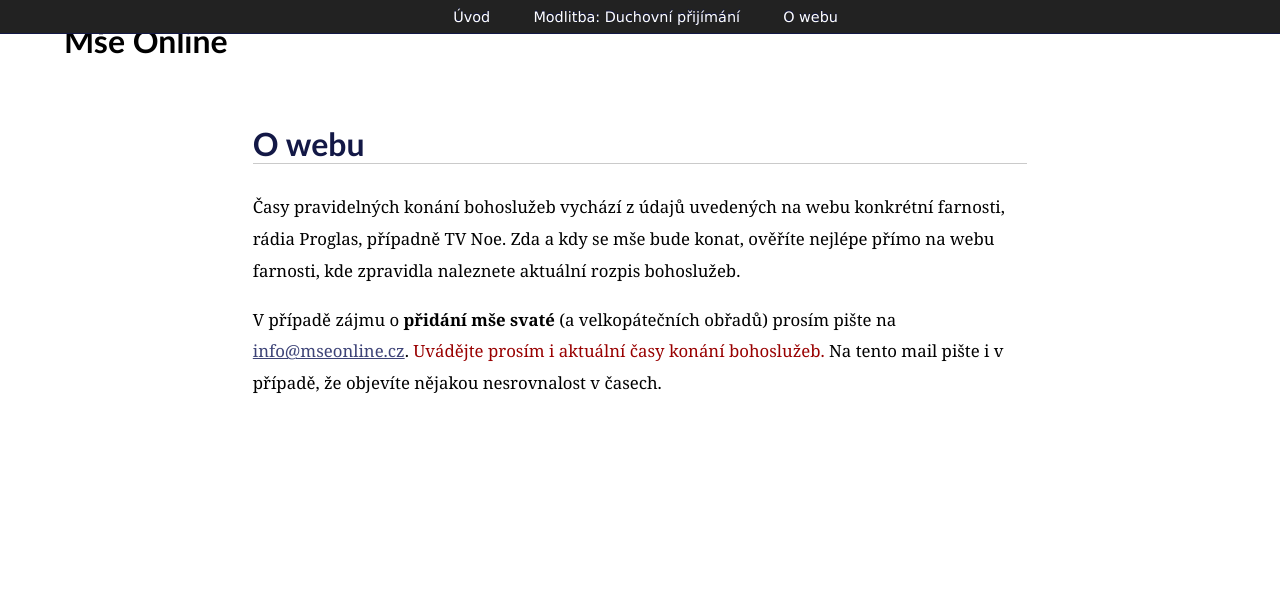
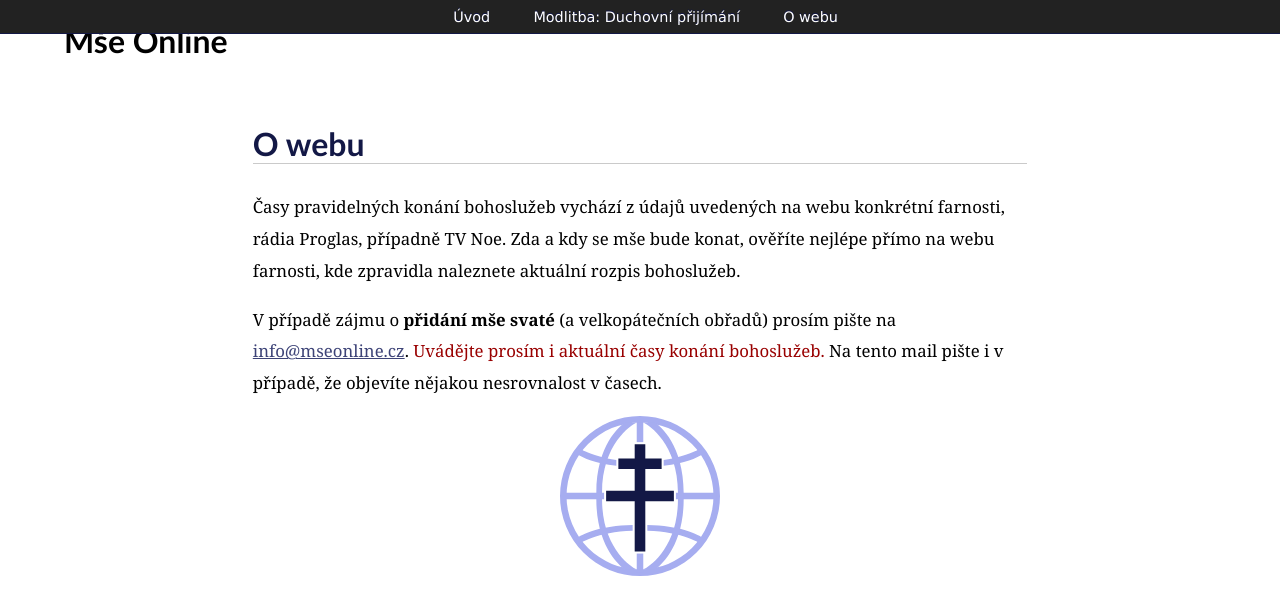
Before and after one commit to mejvit/mseonline, a Nuxt app: page /about in a window 1280 px wide. Shown: the top 614 px of the page. Built offline with nearby package versions, Linux system fonts and the light colour scheme.

Commit message:
Add logo to about page

```diff
--- a/app/pages/about.vue
+++ b/app/pages/about.vue
@@ -3,6 +3,7 @@
     <h2>O webu</h2>
     <p>Časy pravidelných konání bohoslužeb vychází z údajů uvedených na webu konkrétní farnosti, rádia Proglas, případně TV Noe. Zda a kdy se mše bude konat, ověříte nejlépe přímo na webu farnosti, kde zpravidla naleznete aktuální rozpis bohoslužeb.</p>
     <p>V případě zájmu o <strong>přidání mše svaté</strong> (a velkopátečních obřadů) prosím pište na <a href="mailto:info@mseonline.cz">info@mseonline.cz</a>. <span style="color: #990000">Uvádějte prosím i aktuální časy konání bohoslužeb.</span> Na tento mail pište i v případě, že objevíte nějakou nesrovnalost v časech.</p>
+    <img class="about-page__logo" src="/img/logo.svg" alt="MšeOnline.cz">
   </main>
 </template>
 
@@ -31,4 +32,10 @@
     line-height: 1.9em;
     margin: 0 0 1em 0;
   }
+
+  .about-page__logo {
+    display: block;
+    width: 10rem;
+    margin-inline: auto;
+  }
 </style>
```
Also changed, not shown: public/img/logo.svg (added).
